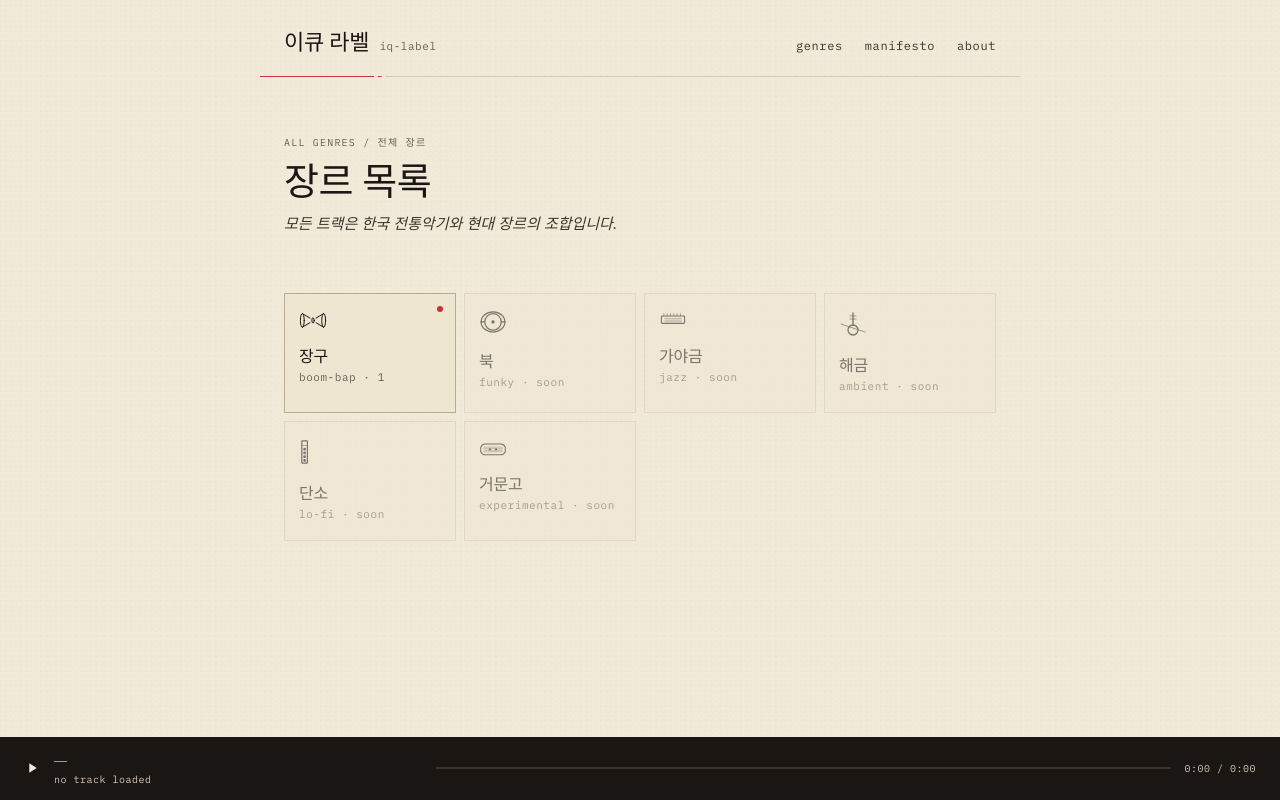
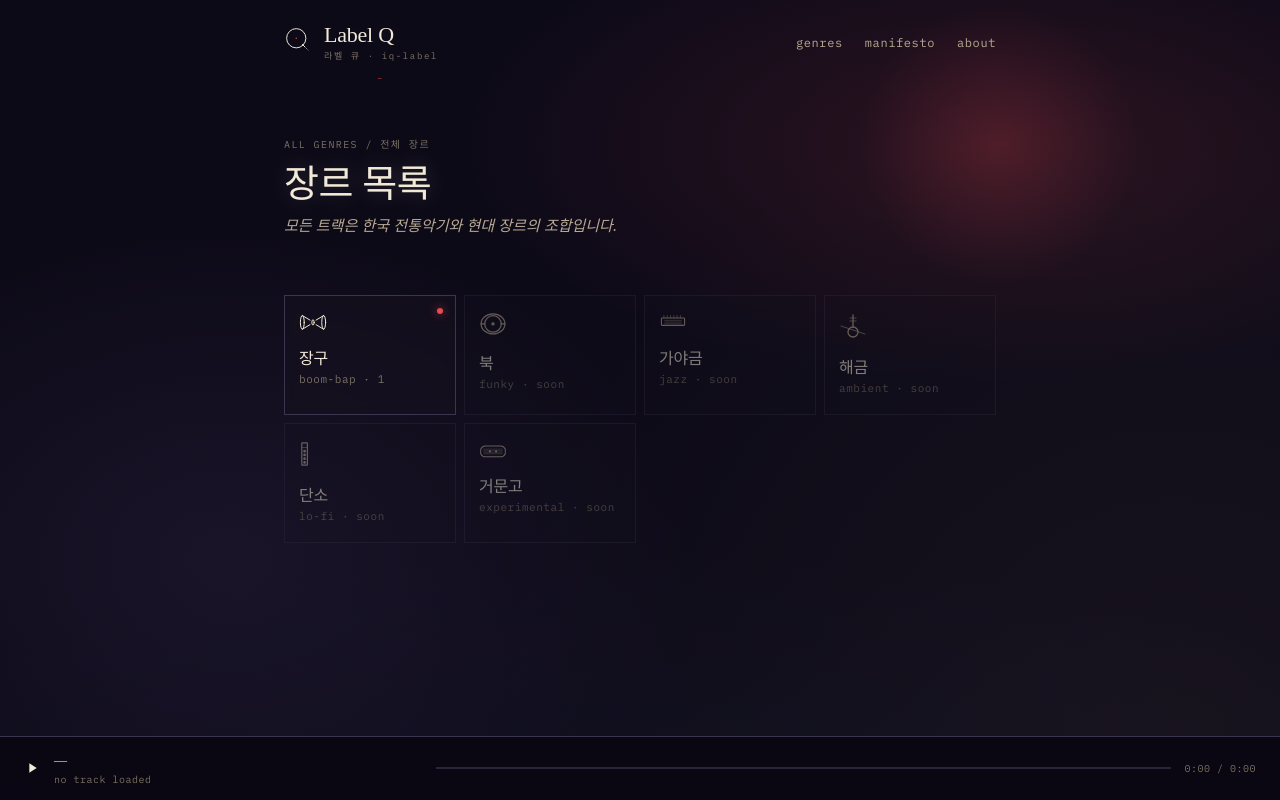
Before and after one commit to iq-universe/iq-label, an Astro site: page /genres in a window 1280 px wide. Built offline with nearby package versions, Linux system fonts and the light colour scheme; Astro itself is replaced by a stand-in of ours; a web font is replaced by a local one.

Commit message:
feat: Label Q 리브랜딩 + 우주 초신성 배경
- 브랜드 이큐 라벨 → Label Q (Q 마크 SVG: 원+코어+혜성 꼬리)
- 한지 크림 배경 → 우주 보라-검정 + supernova nebula
- 텍스트는 한지 크림 그대로 유지 (이제 달빛 역할)
- 단청 적색에 glow 추가, 모든 강조 요소에 box-shadow
- CosmicBackground 컴포넌트: 140개 별 + 깜빡임 + radial gradient nebula
- 한국 전통미감(부채/도장/악기 아이콘) 유지

```diff
--- /dev/null
+++ b/src/components/CosmicBackground.astro
@@ -0,0 +1,74 @@
+---
+const stars = Array.from({ length: 140 }, (_, i) => {
+  const seedA = ((i * 9301 + 49297) % 233280) / 233280;
+  const seedB = ((i * 1664 + 1013) % 233280) / 233280;
+  const seedC = ((i * 7919 + 3001) % 233280) / 233280;
+  const seedD = ((i * 4271 + 1597) % 233280) / 233280;
+  return {
+    x: seedA * 100,
+    y: seedB * 100,
+    r: seedC * 1.1 + 0.3,
+    opacity: seedD * 0.6 + 0.2,
+    twinkle: i % 7 === 0,
+    twinkleDelay: (i % 11) * 0.4,
+  };
+});
+
+const dustParticles = Array.from({ length: 40 }, (_, i) => {
+  const seedA = ((i * 1597 + 911) % 233280) / 233280;
+  const seedB = ((i * 4421 + 13) % 233280) / 233280;
+  return {
+    x: seedA * 100,
+    y: seedB * 100,
+    r: ((i * 3) % 10) / 8 + 0.4,
+  };
+});
+---
+
+<div class="cosmic-bg" aria-hidden="true">
+  <svg
+    width="100%"
+    height="100%"
+    viewBox="0 0 100 100"
+    preserveAspectRatio="xMidYMid slice"
+    style="position: absolute; inset: 0;"
+  >
+    <defs>
+      <radialGradient id="supernova" cx="78%" cy="20%" r="20%">
+        <stop offset="0%" stop-color="rgba(232, 72, 82, 0.28)" />
+        <stop offset="40%" stop-color="rgba(232, 72, 82, 0.10)" />
+        <stop offset="100%" stop-color="rgba(232, 72, 82, 0)" />
+      </radialGradient>
+      <radialGradient id="supernova-core" cx="78%" cy="20%" r="3%">
+        <stop offset="0%" stop-color="rgba(255, 220, 200, 0.6)" />
+        <stop offset="100%" stop-color="rgba(232, 72, 82, 0)" />
+      </radialGradient>
+      <radialGradient id="distant-glow" cx="20%" cy="68%" r="22%">
+        <stop offset="0%" stop-color="rgba(139, 111, 191, 0.12)" />
+        <stop offset="100%" stop-color="rgba(139, 111, 191, 0)" />
+      </radialGradient>
+    </defs>
+    <rect width="100" height="100" fill="url(#supernova)" />
+    <rect width="100" height="100" fill="url(#distant-glow)" />
+    <rect width="100" height="100" fill="url(#supernova-core)" />
+
+    {
+      dustParticles.map((p) => (
+        <circle cx={p.x} cy={p.y} r={p.r * 0.04} fill="rgba(212, 178, 122, 0.4)" />
+      ))
+    }
+
+    {
+      stars.map((s) => (
+        <circle
+          cx={s.x}
+          cy={s.y}
+          r={s.r * 0.05}
+          fill="rgb(242, 234, 216)"
+          opacity={s.opacity}
+          style={s.twinkle ? `animation: twinkle 4s ease-in-out infinite; animation-delay: ${s.twinkleDelay}s;` : ''}
+        />
+      ))
+    }
+  </svg>
+</div>
--- a/src/components/DancheongLine.astro
+++ b/src/components/DancheongLine.astro
@@ -1,5 +1,5 @@
 ---
-// 단청 라인 — header 하단 장식 띠. 단청 패턴을 미니멀하게 추상화한 점선 + 끊어진 선.
+// 단청 라인 — 우주 버전. 밝은 단청 적색이 빛처럼 옆으로 fade out.
 ---
 
 <svg
@@ -10,15 +10,19 @@
   style="display: block;"
   aria-hidden="true"
 >
-  <line x1="0" y1="1.5" x2="120" y2="1.5" stroke="var(--color-dancheong-red)" stroke-width="1" />
-  <line x1="124" y1="1.5" x2="128" y2="1.5" stroke="var(--color-dancheong-red)" stroke-width="1" />
-  <line
-    x1="132"
-    y1="1.5"
-    x2="800"
-    y2="1.5"
-    stroke="var(--color-ink)"
-    stroke-width="0.5"
-    opacity="0.3"
-  />
+  <defs>
+    <linearGradient id="dancheong-glow" x1="0" x2="1">
+      <stop offset="0%" stop-color="rgba(232, 72, 82, 0.9)" />
+      <stop offset="15%" stop-color="rgba(232, 72, 82, 0.4)" />
+      <stop offset="100%" stop-color="rgba(232, 72, 82, 0)" />
+    </linearGradient>
+    <linearGradient id="ink-fade" x1="0" x2="1">
+      <stop offset="0%" stop-color="rgba(61, 52, 80, 0)" />
+      <stop offset="20%" stop-color="rgba(61, 52, 80, 0.6)" />
+      <stop offset="100%" stop-color="rgba(61, 52, 80, 0.6)" />
+    </linearGradient>
+  </defs>
+  <line x1="0" y1="1.5" x2="120" y2="1.5" stroke="url(#dancheong-glow)" stroke-width="1.2" />
+  <line x1="124" y1="1.5" x2="128" y2="1.5" stroke="rgba(232, 72, 82, 0.5)" stroke-width="1" />
+  <line x1="132" y1="1.5" x2="800" y2="1.5" stroke="url(#ink-fade)" stroke-width="0.5" />
 </svg>
--- a/src/components/GenreGrid.astro
+++ b/src/components/GenreGrid.astro
@@ -27,12 +27,12 @@ const iconMap: Record<string, any> = {
 <section style="padding: 28px 24px 14px; max-width: 760px; margin: 0 auto;">
   {
     showHeading && (
-      <div style="display: flex; align-items: baseline; justify-content: space-between; margin-bottom: 18px; padding-top: 10px; border-top: 1px solid var(--color-border);">
+      <div style="display: flex; align-items: baseline; justify-content: space-between; margin-bottom: 18px; padding-top: 10px; border-top: 0.5px solid var(--color-border);">
         <div>
           <span class="serif" style="font-size: 18px; font-weight: 500;">
             장르 / Genres
           </span>
-          <span class="mono" style="font-size: 11px; color: var(--color-ink-faded); margin-left: 12px;">
+          <span class="mono" style="font-size: 11px; color: var(--color-text-faded); margin-left: 12px;">
             {genres.length} categories
           </span>
         </div>
@@ -47,32 +47,33 @@ const iconMap: Record<string, any> = {
         return isActive ? (
           <a
             href={`/genre/${g.slug}`}
-            style="background: var(--color-paper-warm); border: 0.5px solid var(--color-border-strong); padding: 16px 14px; position: relative; display: block;"
+            class="genre-card-active"
+            style="background: rgba(22, 18, 31, 0.6); backdrop-filter: blur(4px); border: 0.5px solid var(--color-border-strong); padding: 16px 14px; position: relative; display: block; transition: all 0.2s;"
           >
-            <div style="margin-bottom: 10px; color: var(--color-ink);">
+            <div style="margin-bottom: 10px; color: var(--color-text-primary);">
+              <Icon size={28} />
+            </div>
+            <div class="serif" style="font-size: 16px; font-weight: 500; line-height: 1.2; color: var(--color-text-primary);">
+              {g.instrument_label_ko}
+            </div>
+            <div class="mono" style="font-size: 11px; color: var(--color-text-faded); margin-top: 2px;">
+              {g.label} · {g.track_count}
+            </div>
+            <div
+              style="position: absolute; top: 12px; right: 12px; width: 6px; height: 6px; background: var(--color-dancheong-red); border-radius: 50%; box-shadow: 0 0 10px rgba(232, 72, 82, 0.7);"
+            />
+          </a>
+        ) : (
+          <div
+            style="background: rgba(22, 18, 31, 0.4); border: 0.5px solid var(--color-border); padding: 16px 14px; opacity: 0.5;"
+          >
+            <div style="margin-bottom: 10px; color: var(--color-text-secondary);">
               <Icon size={28} />
             </div>
             <div class="serif" style="font-size: 16px; font-weight: 500; line-height: 1.2;">
               {g.instrument_label_ko}
             </div>
-            <div class="mono" style="font-size: 11px; color: var(--color-ink-faded); margin-top: 2px;">
-              {g.label} · {g.track_count}
-            </div>
-            <div
-              style="position: absolute; top: 12px; right: 12px; width: 6px; height: 6px; background: var(--color-dancheong-red); border-radius: 50%;"
-            />
-          </a>
-        ) : (
-          <div
-            style="background: var(--color-paper-warm); border: 0.5px solid var(--color-border); padding: 16px 14px; opacity: 0.55;"
-          >
-            <div style="margin-bottom: 10px; color: var(--color-ink);">
-              <Icon size={28} />
-            </div>
-            <div class="serif" style="font-size: 16px; font-weight: 500; line-height: 1.2;">
-              {g.instrument_label_ko}
-            </div>
-            <div class="mono" style="font-size: 11px; color: var(--color-ink-faded); margin-top: 2px;">
+            <div class="mono" style="font-size: 11px; color: var(--color-text-faded); margin-top: 2px;">
               {g.label} · soon
             </div>
           </div>
@@ -80,4 +81,11 @@ const iconMap: Record<string, any> = {
       })
     }
   </div>
+
+  <style>
+    .genre-card-active:hover {
+      border-color: var(--color-dancheong-red);
+      box-shadow: 0 0 24px rgba(232, 72, 82, 0.12);
+    }
+  </style>
 </section>
--- a/src/components/Header.astro
+++ b/src/components/Header.astro
@@ -1,22 +1,32 @@
 ---
+import QMark from './QMark.astro';
 import DancheongLine from './DancheongLine.astro';
 
 const navItems = [
-  { href: '/genres', label: 'genres', ko: '장르' },
-  { href: '/manifesto', label: 'manifesto', ko: '선언' },
-  { href: '/about', label: 'about', ko: '소개' },
+  { href: '/genres', label: 'genres' },
+  { href: '/manifesto', label: 'manifesto' },
+  { href: '/about', label: 'about' },
 ];
 ---
 
-<header style="max-width: 760px; margin: 0 auto;">
+<header style="max-width: 760px; margin: 0 auto; position: relative;">
   <div
-    style="padding: 24px 24px 14px; display: flex; justify-content: space-between; align-items: baseline;"
+    style="padding: 24px 24px 14px; display: flex; justify-content: space-between; align-items: center;"
   >
-    <a href="/" style="display: flex; align-items: baseline; gap: 10px;">
-      <span class="serif" style="font-size: 22px; font-weight: 500;">이큐 라벨</span>
-      <span class="mono" style="font-size: 11px; color: var(--color-ink-faded);">iq-label</span>
+    <a href="/" style="display: flex; align-items: center; gap: 12px;">
+      <span style="color: var(--color-text-primary);">
+        <QMark size={28} />
+      </span>
+      <div style="display: flex; flex-direction: column; gap: 2px;">
+        <span class="serif glow-cream" style="font-size: 22px; font-weight: 500; line-height: 1;">
+          Label Q
+        </span>
+        <span class="mono" style="font-size: 9px; color: var(--color-text-faded); letter-spacing: 0.18em;">
+          라벨 큐 · iq-label
+        </span>
+      </div>
     </a>
-    <nav class="mono" style="display: flex; gap: 22px; font-size: 12px; color: var(--color-ink-soft);">
+    <nav class="mono" style="display: flex; gap: 22px; font-size: 12px; color: var(--color-text-secondary);">
       {navItems.map((item) => <a href={item.href}>{item.label}</a>)}
     </nav>
   </div>
--- a/src/components/Player.astro
+++ b/src/components/Player.astro
@@ -1,15 +1,15 @@
 ---
-// 하단 고정 오디오 플레이어. 한지 배경에 먹 톤으로 강한 콘트라스트.
+// 하단 고정 오디오 플레이어. 우주 보라-검정 위에 cream 텍스트 + 단청 적색 progress.
 ---
 
 <div
   id="player"
-  style="position: fixed; left: 0; right: 0; bottom: 0; background: var(--color-ink); color: var(--color-paper); padding: 12px 24px; display: flex; align-items: center; gap: 14px; z-index: 100; font-family: var(--font-sans);"
+  style="position: fixed; left: 0; right: 0; bottom: 0; background: rgba(10, 6, 18, 0.92); backdrop-filter: blur(12px); -webkit-backdrop-filter: blur(12px); border-top: 0.5px solid var(--color-border-strong); color: var(--color-text-primary); padding: 12px 24px; display: flex; align-items: center; gap: 14px; z-index: 100; font-family: var(--font-sans);"
 >
   <button
     id="player-play"
     aria-label="Play / Pause"
-    style="background: transparent; border: none; padding: 0; color: var(--color-paper); cursor: pointer; display: flex; align-items: center;"
+    style="background: transparent; border: none; padding: 0; color: var(--color-text-primary); cursor: pointer; display: flex; align-items: center;"
   >
     <svg id="player-icon-play" width="16" height="16" viewBox="0 0 24 24" fill="currentColor"
       ><path d="M8 5v14l11-7z"></path></svg
@@ -28,32 +28,32 @@
     <div
       id="player-title"
       class="serif"
-      style="font-size: 13px; font-weight: 500; color: var(--color-paper);"
+      style="font-size: 13px; font-weight: 500; color: var(--color-text-primary);"
     >
       —
     </div>
     <div
       id="player-meta"
       class="mono"
-      style="font-size: 10px; color: var(--color-border);"
+      style="font-size: 10px; color: var(--color-text-faded);"
     >
       no track loaded
     </div>
   </div>
   <div
     id="player-track"
-    style="flex: 2; height: 2px; background: var(--color-ink-soft); position: relative; min-width: 80px; cursor: pointer;"
+    style="flex: 2; height: 2px; background: var(--color-surface-3); position: relative; min-width: 80px; cursor: pointer;"
   >
     <div
       id="player-progress"
-      style="position: absolute; left: 0; top: 0; height: 100%; width: 0%; background: var(--color-dancheong-red);"
+      style="position: absolute; left: 0; top: 0; height: 100%; width: 0%; background: var(--color-dancheong-red); box-shadow: 0 0 10px rgba(232, 72, 82, 0.6);"
     >
     </div>
   </div>
   <div
     id="player-time"
     class="mono"
-    style="font-size: 10px; color: var(--color-border); white-space: nowrap;"
+    style="font-size: 10px; color: var(--color-text-faded); white-space: nowrap;"
   >
     0:00 / 0:00
   </div>
@@ -110,7 +110,7 @@
         audio.src = track.audio_url;
         titleEl.textContent = track.title_ko;
         metaEl.textContent =
-          (track.fusion_instrument || track.genre) + ' \u2297 ' + (track.fusion_with_label || track.genre);
+          (track.fusion_with_label || track.fusion_with) + ' \u2297 ' + track.genre;
         audio.play().catch(() => {});
       },
     };
--- /dev/null
+++ b/src/components/QMark.astro
@@ -0,0 +1,50 @@
+---
+interface Props {
+  size?: number;
+  color?: string;
+  withCore?: boolean;
+}
+
+const { size = 40, color = 'currentColor', withCore = true } = Astro.props;
+---
+
+<svg
+  width={size}
+  height={size}
+  viewBox="0 0 64 64"
+  fill="none"
+  aria-label="Label Q"
+  role="img"
+>
+  <circle cx="28" cy="28" r="22" stroke={color} stroke-width="2.2" fill="none" />
+  {withCore && <circle cx="28" cy="28" r="1.6" fill="var(--color-dancheong-red)" />}
+  <line
+    x1="42"
+    y1="42"
+    x2="48"
+    y2="48"
+    stroke={color}
+    stroke-width="2.2"
+    stroke-linecap="round"
+  />
+  <line
+    x1="50"
+    y1="50"
+    x2="53"
+    y2="53"
+    stroke={color}
+    stroke-width="2"
+    stroke-linecap="round"
+    opacity="0.6"
+  />
+  <line
+    x1="55"
+    y1="55"
+    x2="56.5"
+    y2="56.5"
+    stroke={color}
+    stroke-width="1.6"
+    stroke-linecap="round"
+    opacity="0.3"
+  />
+</svg>
--- a/src/components/Stamp.astro
+++ b/src/components/Stamp.astro
@@ -9,7 +9,7 @@ const { text = '印', size = 48, rotate = -3 } = Astro.props;
 ---
 
 <div
-  style={`display: inline-flex; align-items: center; justify-content: center; width: ${size}px; height: ${size}px; background: var(--color-dancheong-red); color: var(--color-paper); font-family: var(--font-serif); font-size: ${size * 0.32}px; font-weight: 500; line-height: 1; transform: rotate(${rotate}deg); letter-spacing: -0.02em; user-select: none; box-shadow: 0 0 0 1px var(--color-dancheong-red-deep);`}
+  style={`display: inline-flex; align-items: center; justify-content: center; width: ${size}px; height: ${size}px; background: var(--color-dancheong-red); color: var(--color-moonlight); font-family: var(--font-serif); font-size: ${size * 0.32}px; font-weight: 500; line-height: 1; transform: rotate(${rotate}deg); letter-spacing: -0.02em; user-select: none; box-shadow: 0 0 0 1px var(--color-dancheong-red-deep), 0 0 20px rgba(232, 72, 82, 0.35);`}
 >
   {text}
 </div>
--- a/src/layouts/Layout.astro
+++ b/src/layouts/Layout.astro
@@ -2,13 +2,15 @@
 import '../styles/global.css';
 import Header from '../components/Header.astro';
 import Player from '../components/Player.astro';
+import CosmicBackground from '../components/CosmicBackground.astro';
 
 interface Props {
   title?: string;
   description?: string;
 }
 
-const { title = 'iq-label', description = '신박한 조합, 신나는 출퇴근' } = Astro.props;
+const { title = 'Label Q', description = '신박한 조합, 신나는 출퇴근 — Korean fusion music label' } =
+  Astro.props;
 ---
 
 <!doctype html>
@@ -17,6 +19,7 @@ const { title = 'iq-label', description = '신박한 조합, 신나는 출퇴근
     <meta charset="UTF-8" />
     <meta name="viewport" content="width=device-width, initial-scale=1" />
     <meta name="description" content={description} />
+    <meta name="theme-color" content="#0D0A18" />
     <link rel="icon" type="image/svg+xml" href="/favicon.svg" />
     <link rel="preconnect" href="https://fonts.googleapis.com" />
     <link rel="preconnect" href="https://fonts.gstatic.com" crossorigin />
@@ -31,6 +34,7 @@ const { title = 'iq-label', description = '신박한 조합, 신나는 출퇴근
     <title>{title}</title>
   </head>
   <body>
+    <CosmicBackground />
     <Header />
     <main>
       <slot />
--- a/src/pages/genres/index.astro
+++ b/src/pages/genres/index.astro
@@ -7,14 +7,17 @@ import type { Genre } from '../../types';
 const genres = genresData as Genre[];
 ---
 
-<Layout title="Genres — iq-label">
+<Layout title="Genres — Label Q">
   <div style="max-width: 760px; margin: 0 auto; padding: 56px 24px 0;">
     <div class="tag" style="margin-bottom: 12px;">ALL GENRES / 전체 장르</div>
-    <h1 class="serif" style="font-size: 38px; font-weight: 500; margin: 0 0 8px; line-height: 1.05;">
+    <h1
+      class="serif glow-cream"
+      style="font-size: 38px; font-weight: 500; margin: 0 0 8px; line-height: 1.05;"
+    >
       장르 목록
     </h1>
     <p
-      style="margin: 0 0 28px; color: var(--color-ink-soft); font-style: italic; font-size: 15px;"
+      style="margin: 0 0 28px; color: var(--color-text-secondary); font-style: italic; font-size: 15px;"
     >
       모든 트랙은 한국 전통악기와 현대 장르의 조합입니다.
     </p>
--- a/src/pages/index.astro
+++ b/src/pages/index.astro
@@ -20,10 +20,10 @@ const latest = [...tracks].sort((a, b) =>
   <GenreGrid genres={genres} />
 
   <footer
-    style="max-width: 760px; margin: 48px auto 0; padding: 24px; display: flex; justify-content: space-between; align-items: center; border-top: 1px solid var(--color-border);"
+    style="max-width: 760px; margin: 48px auto 0; padding: 24px; display: flex; justify-content: space-between; align-items: center; border-top: 0.5px solid var(--color-border);"
   >
-    <div class="mono" style="font-size: 10px; color: var(--color-ink-faded); letter-spacing: 0.12em;">
-      EST. 2026 · SEOUL
+    <div class="mono" style="font-size: 10px; color: var(--color-text-faded); letter-spacing: 0.14em;">
+      EST. 2026 · SEOUL · COSMOS
     </div>
     <Stamp />
   </footer>
--- a/src/styles/global.css
+++ b/src/styles/global.css
@@ -1,24 +1,25 @@
 :root {
-  --color-paper: #F2EAD8;
-  --color-paper-warm: #EFE6D2;
-  --color-paper-cool: #ECE3CD;
-  --color-paper-deep: #E5DBC4;
+  --color-void: #0A0612;
+  --color-bg: #0D0A18;
+  --color-surface: #16121F;
+  --color-surface-2: #1F1A2C;
+  --color-surface-3: #2A2438;
 
-  --color-ink: #1A1614;
-  --color-ink-soft: #3A332C;
-  --color-ink-faded: #6B5F50;
-  --color-ink-light: #9B8E7C;
+  --color-moonlight: #F2EAD8;
+  --color-text-primary: #F2EAD8;
+  --color-text-secondary: #B8AB94;
+  --color-text-faded: #7A7163;
+  --color-text-dim: #5A5247;
 
-  --color-dancheong-red: #C8323C;
-  --color-dancheong-red-deep: #A02530;
-  --color-dancheong-blue: #1B4D7E;
-  --color-dancheong-green: #2D6E4F;
+  --color-dancheong-red: #E84852;
+  --color-dancheong-red-deep: #C8323C;
+  --color-cosmic-purple: #8B6FBF;
+  --color-cosmic-blue: #4A6FA5;
+  --color-stardust-gold: #D4B27A;
+  --color-gold-bright: #E8C99A;
 
-  --color-gold: #B8924A;
-  --color-gold-soft: #D4B27A;
-
-  --color-border: #D4C9B5;
-  --color-border-strong: #B8AB94;
+  --color-border: #2A2438;
+  --color-border-strong: #3D3450;
 
   --font-sans: 'Pretendard Variable', 'Pretendard', -apple-system, BlinkMacSystemFont,
     system-ui, sans-serif;
@@ -31,30 +32,33 @@
 }
 
 html {
-  background: var(--color-paper);
-  color-scheme: light;
+  background: var(--color-bg);
+  color-scheme: dark;
 }
 
 body {
   margin: 0;
   font-family: var(--font-sans);
-  background: var(--color-paper);
-  color: var(--color-ink);
+  background-color: var(--color-bg);
+  background-image:
+    radial-gradient(ellipse 70% 50% at 78% 18%, rgba(232, 72, 82, 0.14), transparent 60%),
+    radial-gradient(circle 200px at 78% 18%, rgba(232, 72, 82, 0.18), transparent 70%),
+    radial-gradient(ellipse 60% 70% at 18% 70%, rgba(139, 111, 191, 0.10), transparent 60%),
+    radial-gradient(circle at 92% 92%, rgba(212, 178, 122, 0.05), transparent 50%),
+    radial-gradient(ellipse 100% 60% at 50% 110%, rgba(74, 111, 165, 0.06), transparent 70%);
+  color: var(--color-text-primary);
   line-height: 1.7;
   font-size: 16px;
   -webkit-font-smoothing: antialiased;
   padding-bottom: 80px;
   min-height: 100vh;
-  background-image:
-    radial-gradient(circle at 20% 20%, rgba(26, 22, 20, 0.012) 1px, transparent 1px),
-    radial-gradient(circle at 80% 80%, rgba(26, 22, 20, 0.015) 1px, transparent 1px);
-  background-size: 5px 5px, 7px 7px;
+  position: relative;
 }
 
 a {
   color: inherit;
   text-decoration: none;
-  transition: color 0.15s;
+  transition: color 0.2s;
 }
 
 a:hover {
@@ -65,29 +69,20 @@ button {
   font-family: var(--font-mono);
   font-size: 12px;
   letter-spacing: 0.08em;
-  border: 1px solid var(--color-ink);
-  background: var(--color-ink);
-  color: var(--color-paper);
+  border: 1px solid var(--color-text-primary);
+  background: transparent;
+  color: var(--color-text-primary);
   padding: 11px 24px;
   border-radius: 0;
   cursor: pointer;
-  transition: opacity 0.15s;
+  transition: all 0.2s;
   text-transform: uppercase;
 }
 
 button:hover {
-  opacity: 0.85;
-}
-
-button.ghost {
-  background: transparent;
-  color: var(--color-ink);
-}
-
-button.ghost:hover {
-  background: var(--color-ink);
-  color: var(--color-paper);
-  opacity: 1;
+  background: var(--color-text-primary);
+  color: var(--color-bg);
+  box-shadow: 0 0 24px rgba(242, 234, 216, 0.15);
 }
 
 .container {
@@ -107,18 +102,18 @@ button.ghost:hover {
 }
 
 .muted {
-  color: var(--color-ink-soft);
+  color: var(--color-text-secondary);
 }
 
 .faded {
-  color: var(--color-ink-faded);
+  color: var(--color-text-faded);
 }
 
 .tag {
   font-family: var(--font-mono);
   font-size: 10px;
-  color: var(--color-ink-faded);
-  letter-spacing: 0.12em;
+  color: var(--color-text-faded);
+  letter-spacing: 0.14em;
   text-transform: uppercase;
 }
 
@@ -127,13 +122,15 @@ button.ghost:hover {
   font-size: 1.1em;
   padding: 0 6px;
   font-family: var(--font-serif);
+  text-shadow: 0 0 12px rgba(232, 72, 82, 0.5);
 }
 
-.divider {
-  border: none;
-  height: 1px;
-  background: var(--color-border);
-  margin: 0;
+.glow-red {
+  text-shadow: 0 0 20px rgba(232, 72, 82, 0.4);
+}
+
+.glow-cream {
+  text-shadow: 0 0 24px rgba(242, 234, 216, 0.2);
 }
 
 h1,
@@ -141,8 +138,27 @@ h2,
 h3 {
   font-weight: 500;
   letter-spacing: -0.015em;
+  color: var(--color-text-primary);
 }
 
 p {
   margin: 0 0 1em;
 }
+
+@keyframes twinkle {
+  0%, 100% { opacity: 0.3; }
+  50% { opacity: 0.85; }
+}
+
+@keyframes drift {
+  0%, 100% { transform: translateY(0); }
+  50% { transform: translateY(-3px); }
+}
+
+.cosmic-bg {
+  position: fixed;
+  inset: 0;
+  pointer-events: none;
+  z-index: -1;
+  overflow: hidden;
+}
```
Also changed, not shown: src/components/FanHero.astro (+12 -5 lines), src/components/TrackHero.astro (+8 -6 lines), src/components/VibeNotes.astro (+11 -3 lines), src/components/Waveform.astro (+4 -3 lines), src/pages/about.astro (+11 -11 lines), src/pages/genre/[slug].astro (+13 -10 lines), src/pages/manifesto.astro (+15 -13 lines), src/pages/track/[id].astro (+21 -19 lines), public/favicon.svg.
